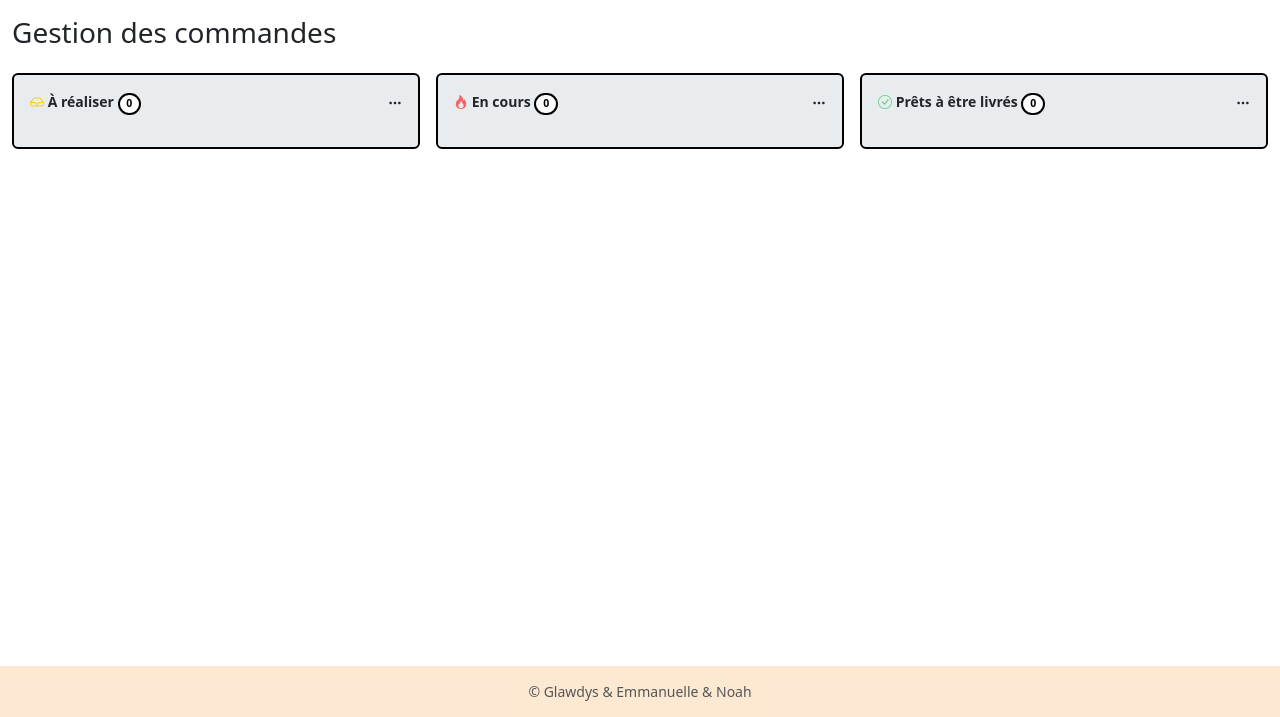
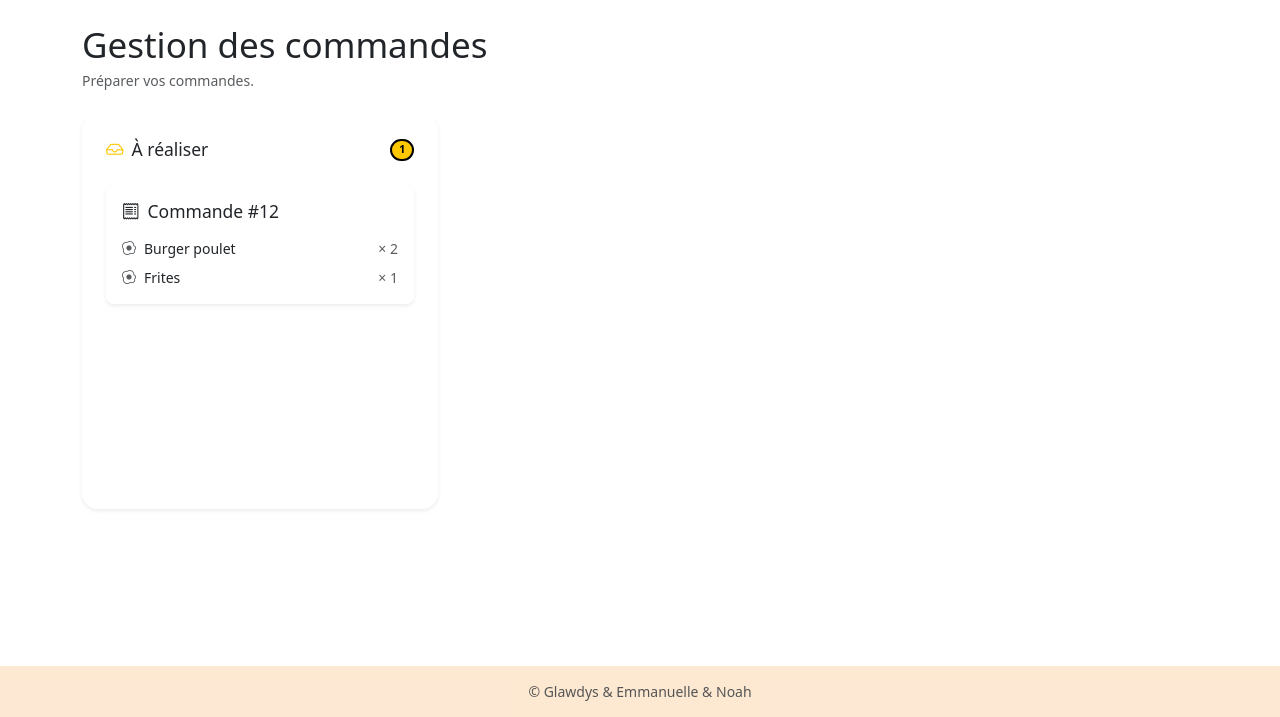
Before and after one commit to Emmanuelle06/ProjetWebENG, a Flask app: template templates/page_vendeur.jinja in a window 1280 px wide. Shown: the part 83-800 px from the top of the page. Run offline with Flask 3, Linux system fonts and the light colour scheme; the template is opened without the code that fills it, so the values that code supplies are empty; some libraries are stand-ins or nearby versions.

Commit message:
Creation de la premiere case du drag and drop a realiser avec donnees fictif+logique script pour l'animation

```diff
--- a/static/css/custom.css
+++ b/static/css/custom.css
@@ -211,3 +211,7 @@ main {
     border-radius: 1rem;
     box-shadow: 0 4px 12px rgba(0, 0, 0, 0.15);
 }
+
+.colonne-kanban {
+    border: 2px solid #8a5e3a;
+}
--- a/templates/page_vendeur.jinja
+++ b/templates/page_vendeur.jinja
@@ -2,68 +2,75 @@
 
 {% block contenu %}
 
-<div class="container-fluid py-3">
+<div class="container mt-4 mb-5">
 
-    <h2 class="mb-4">Gestion des commandes</h2>
+    <h1 class="mb-1">Gestion des commandes</h1>
+    <p class="text-muted mb-4">
+        Préparer vos commandes.
+    </p>
 
-    <div class="row g-3">
+    <div class="row g-4">
 
         <div class="col-md-4">
-            <div class="border rounded p-3 h-100 bg-light">
+            <div class="card shadow-sm border-0 rounded-4 h-100">
+                <div class="card-body p-4">
 
-                <div class="d-flex justify-content-between align-items-center mb-3">
-                    <div>
-                        <i class="bi bi-inbox text-warning"></i>
-                        <span class="fw-semibold">À réaliser</span>
-                        <span class="badge bg-secondary rounded-pill">0</span>
+                    <div class="d-flex justify-content-between align-items-center mb-4">
+                        <h3 class="card-title mb-0 fs-5">
+                            <i class="bi bi-inbox text-warning me-2"></i>À réaliser
+                        </h3>
+                        <span id="compteur-attente"
+                              class="badge text-bg-warning rounded-pill">1</span>
                     </div>
-                    <i class="bi bi-three-dots"></i>
+
+                    <div id="repas-a-realiser"
+                         class="kanban-zone"
+                         data-statut="attente"
+                         style="min-height: 300px;">
+
+                        <div class="card shadow-sm border-0 rounded-3 p-3 mb-3 kanban-carte"
+                             data-id-commande="12">
+
+                            <h5 class="mb-3">
+                                <i class="bi bi-receipt me-2"></i>Commande #12
+                            </h5>
+
+                            <div class="d-flex justify-content-between mb-2">
+                                <span><i class="bi bi-egg-fried me-2 text-muted"></i>Burger poulet</span>
+                                <span class="text-muted">× 2</span>
+                            </div>
+
+                            <div class="d-flex justify-content-between">
+                                <span><i class="bi bi-egg-fried me-2 text-muted"></i>Frites</span>
+                                <span class="text-muted">× 1</span>
+                            </div>
+
+                        </div>
+
+                    </div>
                 </div>
-
-                <div id="repas-a-realiser">
-                </div>
-
             </div>
         </div>
 
-        <div class="col-md-4">
-            <div class="border rounded p-3 h-100 bg-light">
 
-                <div class="d-flex justify-content-between align-items-center mb-3">
-                    <div>
-                        <i class="bi bi-fire text-danger"></i>
-                        <span class="fw-semibold">En cours</span>
-                        <span class="badge bg-secondary rounded-pill">0</span>
-                    </div>
-                    <i class="bi bi-three-dots"></i>
-                </div>
-
-                <div id="repas-en-cours">
-                </div>
-
-            </div>
-        </div>
-
-        <div class="col-md-4">
-            <div class="border rounded p-3 h-100 bg-light">
-
-                <div class="d-flex justify-content-between align-items-center mb-3">
-                    <div>
-                        <i class="bi bi-check-circle text-success"></i>
-                        <span class="fw-semibold">Prêts à être livrés</span>
-                        <span class="badge bg-secondary rounded-pill">0</span>
-                    </div>
-                    <i class="bi bi-three-dots"></i>
-                </div>
-
-                <div id="repas-prets">
-                </div>
-
-            </div>
-        </div>
-
-    </div>
 
 </div>
 
+
+<script src="https://cdn.jsdelivr.net/npm/sortablejs@1.15.6/Sortable.min.js"></script>
+
+<script>
+    const colonnes = document.querySelectorAll(".kanban-zone");
+
+    colonnes.forEach(function(colonne) {
+
+        new Sortable(colonne, {
+            group: "commandes",
+            animation: 150,
+            draggable: ".kanban-carte"
+        });
+
+    });
+</script>
+
 {% endblock %}
```
Also changed, not shown: static/js/commande.js (added, +39 -0 lines), templates/vendeur/profil.jinja (+0 -53 lines), templates/profil/profil.jinja (indentation only).
